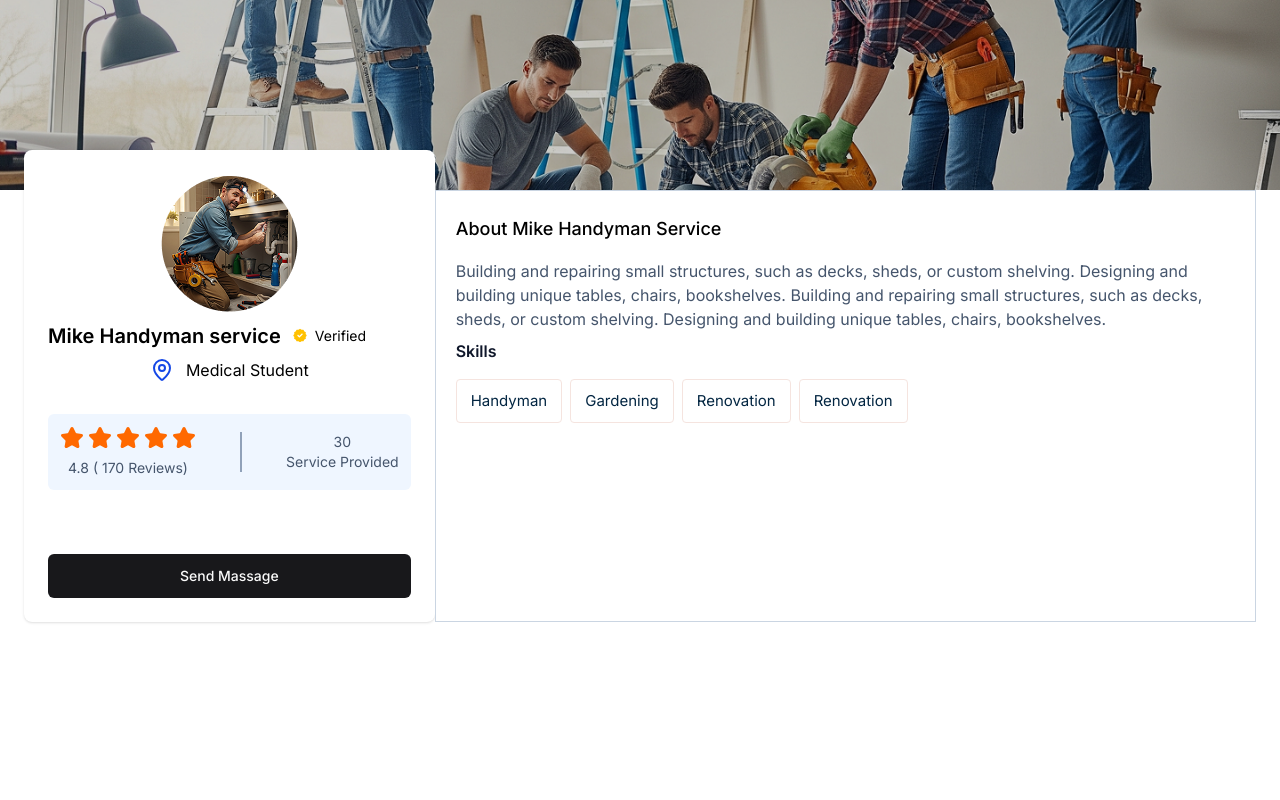
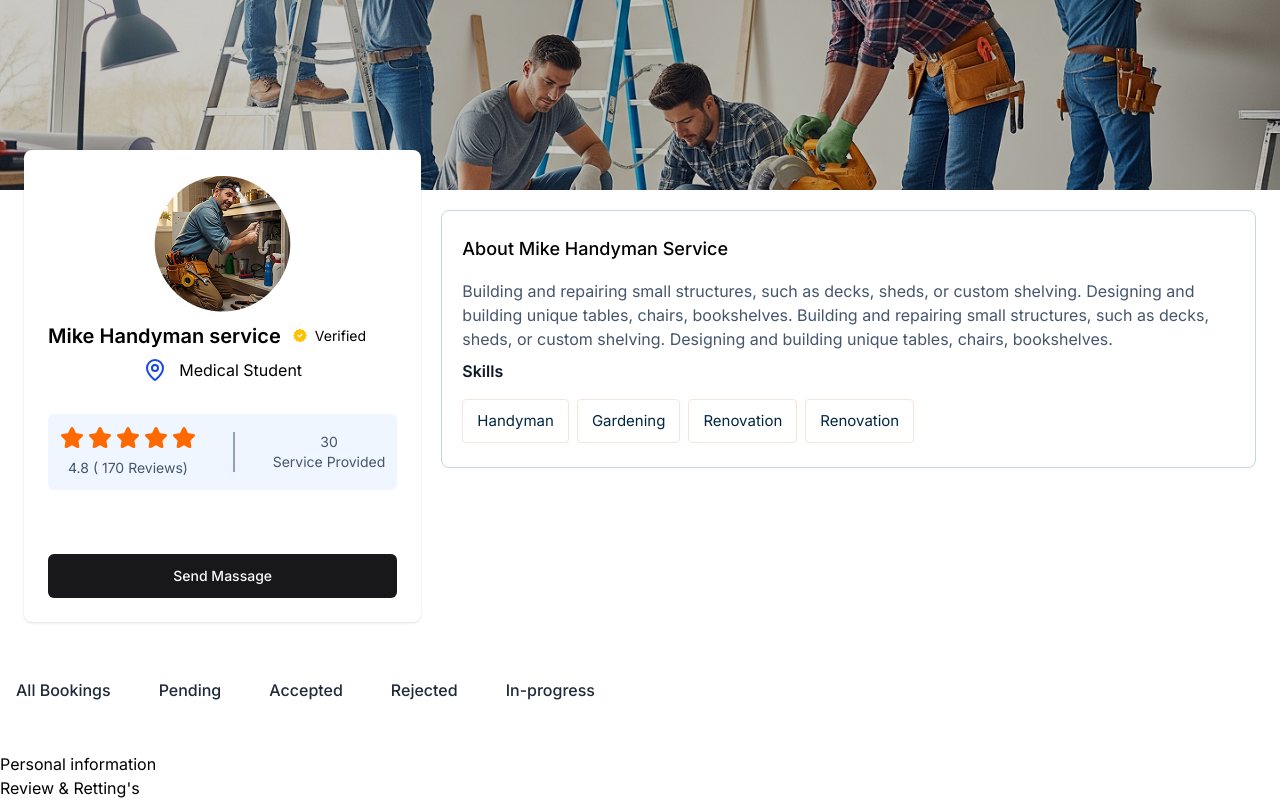
Before and after one commit to Softvence-Omega-Future-Stack/kiyanshih-frontend, a React (Vite) app: page /user-dashboard/Provider-profile in a window 1280 px wide. Shown: the part 348-1148 px from the top of the page. Before the commit the page ends 1010 px from the top, so only its background shows below. Built offline with nearby package versions, Linux system fonts and the light colour scheme; a web font is replaced by a local one.

Commit message:
createing tablist

```diff
--- a/src/Dashboard/userDashboard/pages/ProviderProfile.tsx
+++ b/src/Dashboard/userDashboard/pages/ProviderProfile.tsx
@@ -1,9 +1,23 @@
+import Tablist from "@/Dashboard/Admin/components/booking/Tablist";
 import ProfileHeading from "@/Dashboard/userDashboard/userComponents/providerComponent/ProfileHeading";
+import { useState } from "react";
+
+export type ProviderProfileStatus =
+  | "Personal information"
+  | "Business Information"
+  | "Review & Retting's";
 
 const ProviderProfile = () => {
+  const [tab, setTab] = useState<ProviderProfileStatus>("Personal information");
   return (
     <div>
       <ProfileHeading />
+      <div className="mt-12">
+        <Tablist activeTab={tab} setTab={setTab} />
+        {tab === "Personal information" && <p>Personal information</p>}
+        {tab === "Business Information" && <p>Business Information</p>}
+        {tab === "Personal information" && <p>Review & Retting's</p>}
+      </div>
     </div>
   );
 };
--- a/src/Dashboard/userDashboard/userComponents/providerComponent/ProfileHeading.tsx
+++ b/src/Dashboard/userDashboard/userComponents/providerComponent/ProfileHeading.tsx
@@ -11,7 +11,7 @@ export default function ProfileHeading() {
     <div className="mb-10">
       <img src={profileBanner} alt="" />
       <div>
-        <div className="grid grid-cols-3 px-6">
+        <div className="grid grid-cols-3 gap-5 px-6">
           <div className="col-span-1 bg-white shadow border-slate-300 rounded-[8px] p-4 md:p-6 -mt-10">
             <div className="text-center">
               <img src={profileImage} alt="" className="mx-auto" />
@@ -57,14 +57,17 @@ export default function ProfileHeading() {
             </Link>
           </div>
 
-          <div className="col-span-2 bg-white border border-slate-300 py-6 px-5">
-            <h4 className="text-lg font-medium">About Mike Handyman Service</h4>
+          <div className="col-span-2 mt-5">
+            <div className="bg-white border border-slate-300 py-6 px-5 rounded-[8px]">
+              <h4 className="text-lg font-medium">
+                About Mike Handyman Service
+              </h4>
               <p className="text-slate-600 mt-4 mb-2">
-              Building and repairing small structures, such as decks, sheds, or
-              custom shelving. Designing and building unique tables, chairs,
-              bookshelves. Building and repairing small structures, such as
-              decks, sheds, or custom shelving. Designing and building unique
-              tables, chairs, bookshelves.
+                Building and repairing small structures, such as decks, sheds,
+                or custom shelving. Designing and building unique tables,
+                chairs, bookshelves. Building and repairing small structures,
+                such as decks, sheds, or custom shelving. Designing and building
+                unique tables, chairs, bookshelves.
               </p>
               <div>
                 <p className="text-[#0F172A] font-semibold">Skills</p>
@@ -87,5 +90,6 @@ export default function ProfileHeading() {
           </div>
         </div>
       </div>
+    </div>
   );
 }
```
Lines whose indentation alone changed are shown as unchanged.
